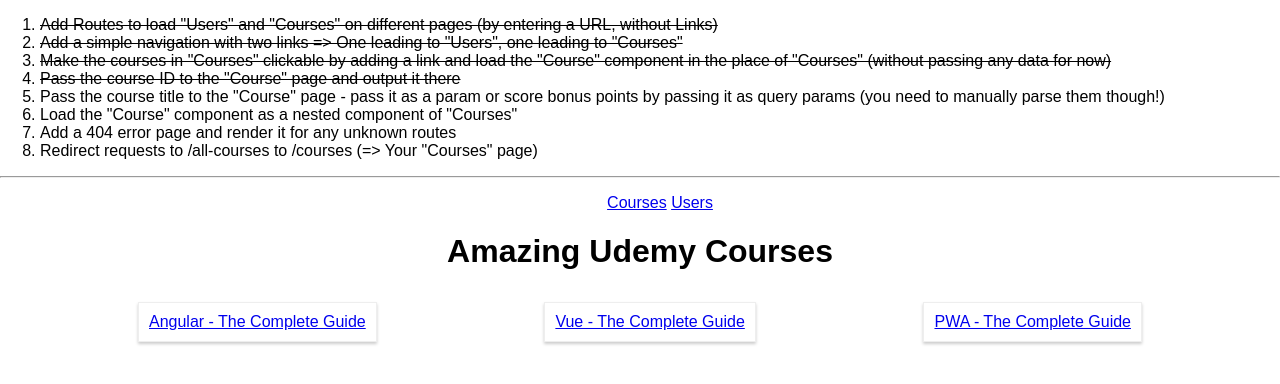
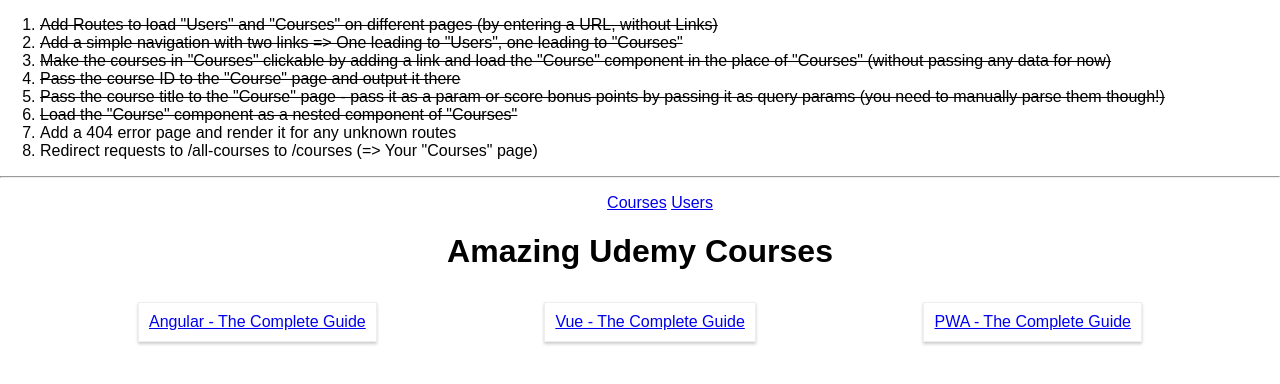
Before and after one commit to ceccon-t/react-exercises, a React (Create React App) app in the folder ud-tcg/assignments/assignment-03-Routing/assignment03/: page /courses in a window 1280 px wide. Shown: the top 384 px of the page. Built offline with nearby package versions, Linux system fonts and the light colour scheme.

Commit message:
Pass course title as URL param and load course component as nested component

```diff
--- a/ud-tcg/assignments/assignment-03-Routing/assignment03/src/App.js
+++ b/ud-tcg/assignments/assignment-03-Routing/assignment03/src/App.js
@@ -14,8 +14,8 @@ class App extends Component {
           <li><del>Add a simple navigation with two links => One leading to "Users", one leading to "Courses"</del></li>
           <li><del>Make the courses in "Courses" clickable by adding a link and load the "Course" component in the place of "Courses" (without passing any data for now)</del></li>
           <li><del>Pass the course ID to the "Course" page and output it there</del></li>
-          <li>Pass the course title to the "Course" page - pass it as a param or score bonus points by passing it as query params (you need to manually parse them though!)</li>
-          <li>Load the "Course" component as a nested component of "Courses"</li>
+          <li><del>Pass the course title to the "Course" page - pass it as a param or score bonus points by passing it as query params (you need to manually parse them though!)</del></li>
+          <li><del>Load the "Course" component as a nested component of "Courses"</del></li>
           <li>Add a 404 error page and render it for any unknown routes</li>
           <li>Redirect requests to /all-courses to /courses (=> Your "Courses" page)</li>
         </ol>
@@ -31,7 +31,6 @@ class App extends Component {
             </nav>
             <Switch>
               <Route path="/courses" component={Courses} />
-              <Route path="/course" component={Course} />
               <Route path="/users" component={Users} />
             </Switch>
           </div>
--- a/ud-tcg/assignments/assignment-03-Routing/assignment03/src/containers/Course/Course.js
+++ b/ud-tcg/assignments/assignment-03-Routing/assignment03/src/containers/Course/Course.js
@@ -2,9 +2,11 @@ import React, { Component } from 'react';
 
 class Course extends Component {
     render () {
+        const courseTitle = this.props.match.params.title;
+        console.log(this.props.match.params);
         return (
             <div>
-                <h1>_COURSE_TITLE_</h1>
+                <h1>{courseTitle}</h1>
                 <p>You selected the Course with ID: {this.props.location.state.courseId}</p>
             </div>
         );
--- a/ud-tcg/assignments/assignment-03-Routing/assignment03/src/containers/Courses/Courses.js
+++ b/ud-tcg/assignments/assignment-03-Routing/assignment03/src/containers/Courses/Courses.js
@@ -1,5 +1,6 @@
 import React, { Component } from 'react';
-import { Link } from 'react-router-dom';
+import { Route, NavLink } from 'react-router-dom';
+import Course from '../Course/Course';
 
 import './Courses.css';
 
@@ -20,8 +21,8 @@ class Courses extends Component {
                     {
                         this.state.courses.map( course => {
                             return (
-                                <Link to={{
-                                        pathname: '/course',
+                                <NavLink to={{
+                                        pathname: this.props.match.url + '/' + course.title,
                                         state: {
                                             courseId: course.id
                                         }
@@ -31,10 +32,13 @@ class Courses extends Component {
                                     <article className="Course" >
                                         {course.title}
                                     </article>
-                                </Link>
+                                </NavLink>
                                 );
                         } )
                     }
+                </section>
+                <section>
+                    <Route path={this.props.match.url + "/:title"} component={Course} />
                 </section>
             </div>
         );
```
